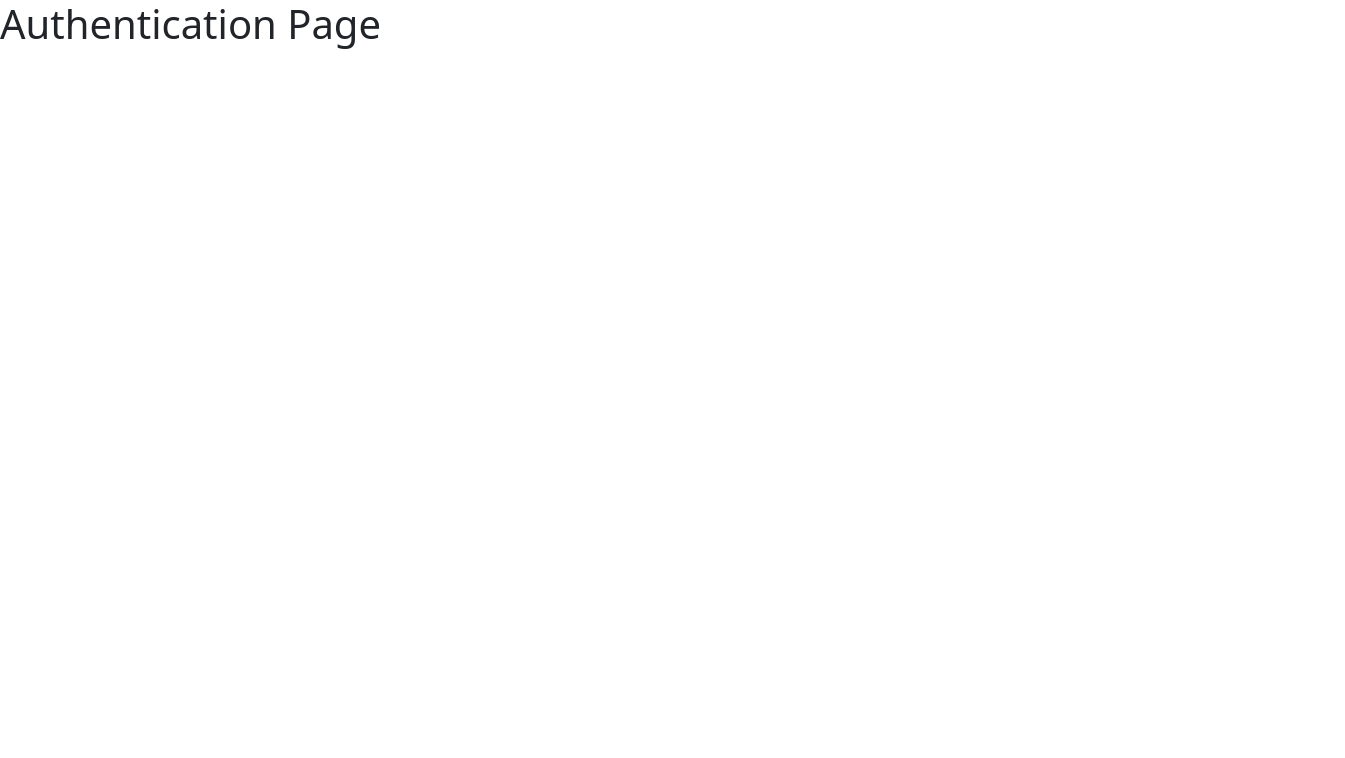
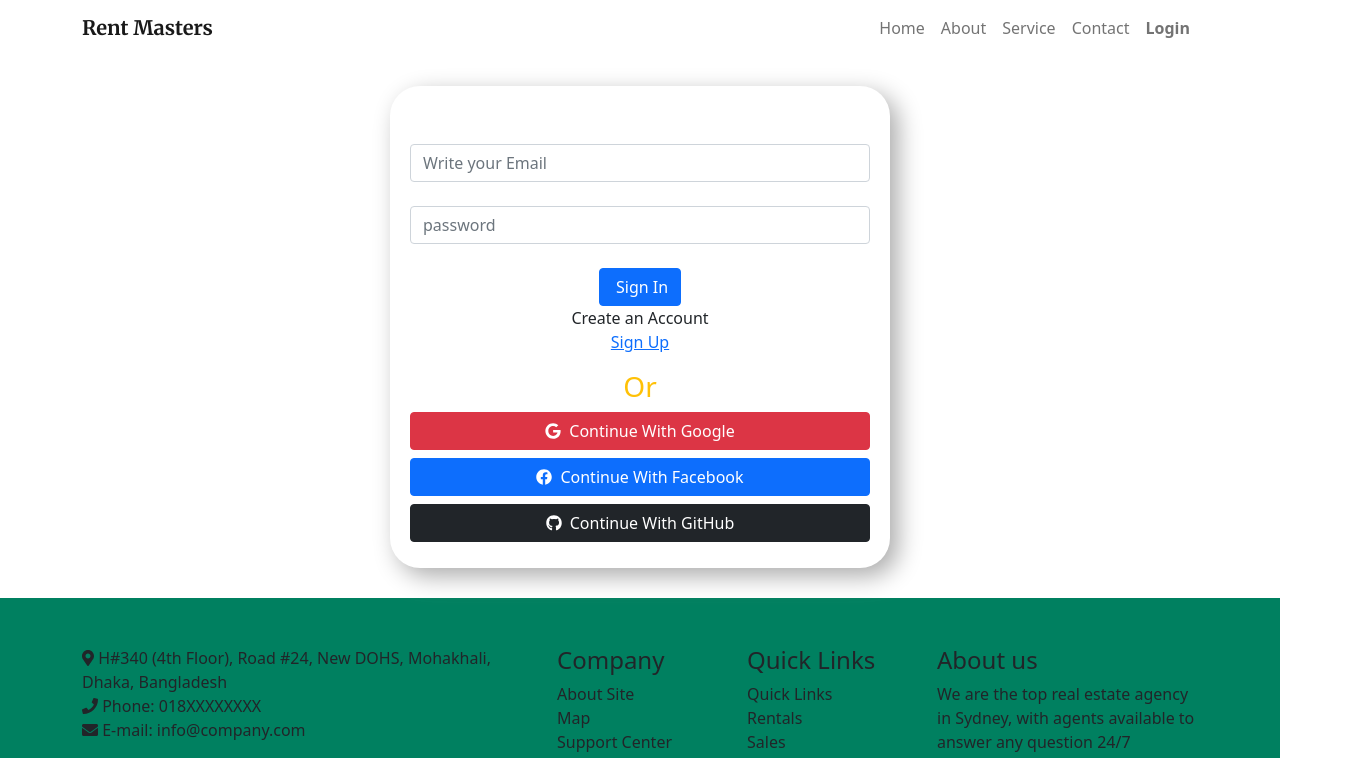
Before and after one commit to Rahat47/rent-masters, a React (Create React App) app: page /auth in a window 1280 px wide. Shown: the top 758 px of the page, 1345 px wide, since content can reach past the window. Built offline with nearby package versions, Linux system fonts and the light colour scheme.

Commit message:
app js updated

```diff
--- a/src/App.js
+++ b/src/App.js
@@ -4,9 +4,13 @@ import Dashboard from './pages/Dashboard';
 import Home from './pages/Home';
 import ProductDetails from './pages/ProductDetails';
 import 'bootstrap/dist/css/bootstrap.min.css';
+import NavBar from './components/Navbar/navbar';
+import Footer from './components/Footer/Footer';
 function App() {
   return (
     <Router>
+      <NavBar />
+
 
       <Switch>
         <Route exact path="/" component={Home} />
@@ -14,6 +18,7 @@ function App() {
         <Route exact path="/dashboard" component={Dashboard} />
         <Route exact path="/product/:id" component={ProductDetails} />
       </Switch>
+      <Footer />
 
     </Router>
   );
--- a/src/components/Login/Login.module.css
+++ b/src/components/Login/Login.module.css
@@ -2,7 +2,7 @@
     text-align: center;
     display: flex;
     justify-content: center;
-    margin-top: 20px;
+    margin: 30px 0;
 }
 .formCard {
     width: 500px;
--- a/src/pages/Auth.jsx
+++ b/src/pages/Auth.jsx
@@ -1,9 +1,10 @@
 import React from "react";
+import Login from "../components/Login/Login";
 
 const Auth = () => {
     return (
         <div>
-            <h1>Authentication Page</h1>
+            <Login />
         </div>
     );
 };
--- a/src/pages/Home.jsx
+++ b/src/pages/Home.jsx
@@ -1,18 +1,13 @@
-//import Footer from "./Footer"
-import Footer from "../components/Footer/Footer";
 import Header from "../components/Header/Header";
 import HotelsContainer from "../components/Hotels/HotelsContainer";
-import NavBar from "../components/Navbar/navbar";
 import Service from "../components/Services/Service";
 
 const Home = () => {
     return (
         <div>
-            <NavBar />
             <Header />
             <HotelsContainer />
             <Service />
-            <Footer />
         </div>
     );
 };
```
Also changed, not shown: package.json (indentation only).
